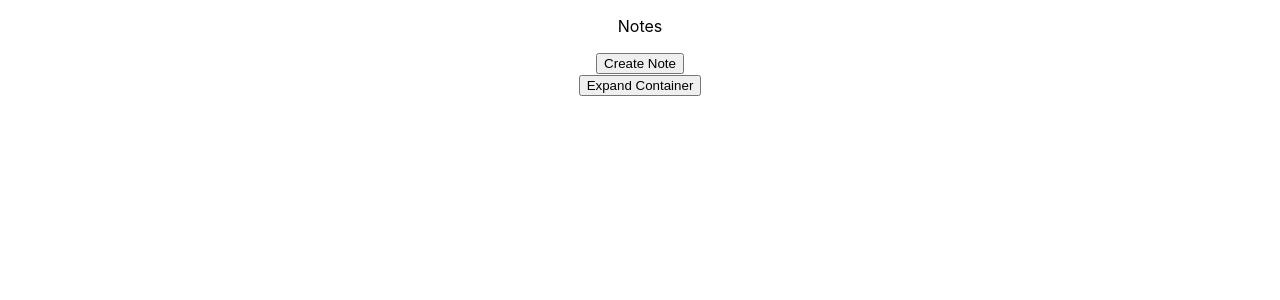
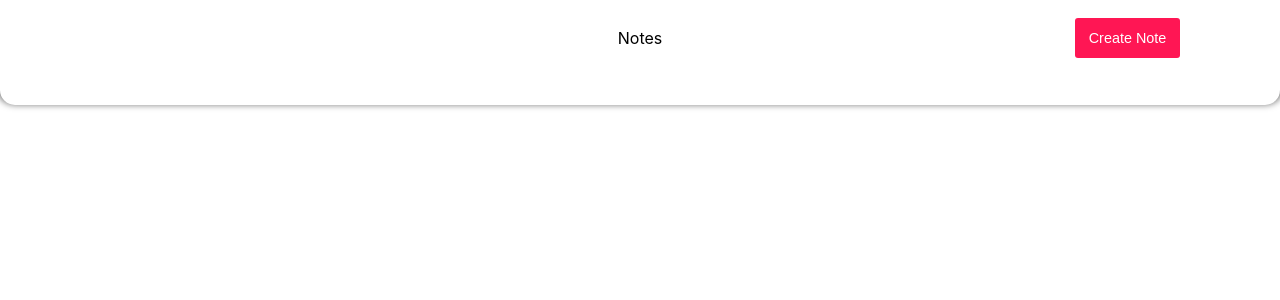
Before and after one commit to Flakari/notes, a React (Create React App) app: page / in a window 1280 px wide. Shown: the top 300 px of the page. Built offline with nearby package versions, Linux system fonts and the light colour scheme.

Commit message:
Added stylings to header and notes container

```diff
--- a/src/App.tsx
+++ b/src/App.tsx
@@ -1,6 +1,7 @@
 import './App.css';
 import Header from './components/Header/Header';
 import EditorContainer from './containers/EditorContainer/EditorContainer';
+import NotesContainer from './components/NotesContainer/NotesContainer';
 
 import { connect } from 'react-redux';
 
@@ -13,6 +14,7 @@ function App(props: PropTypes) {
 	return (
 		<div className="App">
 			<Header />
+			<NotesContainer />
 			{(props.showEditor && props.currentNoteId !== '') && <EditorContainer key={props.currentNoteId} id={props.currentNoteId} />}
 		</div>
 	);
--- a/src/components/Header/Header.module.css
+++ b/src/components/Header/Header.module.css
@@ -1,3 +1,31 @@
 #MainHeader {
+    background-color: white;
     height: 75px;
+    width: 100%;
+    position: fixed;
+    top: 0;
+    display: flex;
+    align-items: center;
+    z-index: 11;
 }
+
+#MainHeader > p {
+    margin: 0 auto;
+}
+
+#CreateNote {
+    position: absolute;
+    background-color: #ff1654;
+    color: white;
+    font-size: 0.9em;
+    border: none;
+    border-radius: 3px;
+    cursor: pointer;
+    height: 40px;
+    width: 105px;
+    right: 100px;
+}
+
+#CreateNote:hover {
+    background-color: #dd003b;
+}
--- a/src/components/Header/Header.tsx
+++ b/src/components/Header/Header.tsx
@@ -3,7 +3,6 @@ import { State } from '../../store/reducer';
 import { useDispatch, useSelector } from 'react-redux';
 
 import NoteTitle from '../../containers/NoteTitle/NoteTitle'
-import NotesContainer from '../NotesContainer/NotesContainer';
 
 export const Header = () => {
     const currentNoteId = useSelector((state: State) => state.currentNoteId);
@@ -16,8 +15,7 @@ export const Header = () => {
     return (
         <header id={classes.MainHeader}>
             {currentNoteId !== '' ? <NoteTitle key={currentNoteId} /> : <p>Notes</p>}
-            <button onClick={clickHandler}>Create Note</button>
-            <NotesContainer />
+            <button id={classes.CreateNote} onClick={clickHandler}>Create Note</button>
         </header>
     );
 };
--- a/src/components/NotesContainer/NotesContainer.module.css
+++ b/src/components/NotesContainer/NotesContainer.module.css
@@ -3,12 +3,29 @@
     margin-left: 10px;
 }
 
-.noteContainer {
+#MenuToggle {
+    cursor: pointer;
+    width: 100%;
+    height: 30px;
+    background-color: white;
+    border-radius: 0 0 15px 15px;
+    top: 75px;
+    position: fixed;
+    z-index: 10;
+    box-shadow: 0px -4px 6px 4px #00000080;
+}
+
+#MenuToggle:hover {
+    background-color: #f3f3f3;
+}
+
+.NoteContainer {
     width: 100%;
     position: absolute;
     z-index: 10;
     height: 300px;
     background-color: grey;
+    top: 150px
 }
 
 .expanded {
--- a/src/components/NotesContainer/NotesContainer.tsx
+++ b/src/components/NotesContainer/NotesContainer.tsx
@@ -25,9 +25,8 @@ const NotesContainer = (props: PropTypes) => {
     };
 
     return (
-        <div>
-            <button onClick={containerToggle}>Expand Container</button>
-            <div className={[classes.noteContainer, showFull ? classes.expanded : classes.collapsed].join(' ')}>
+        <div id={classes.MenuContainer}>
+            <div className={[classes.NoteContainer, showFull ? classes.expanded : classes.collapsed].join(' ')}>
                 <ul>
                     {props.notes.filter(item => item.id !== props.currentNoteId).map(item => {
                         return (
@@ -39,6 +38,7 @@ const NotesContainer = (props: PropTypes) => {
                     })}
                 </ul>
             </div>
+            <div id={classes.MenuToggle} onClick={containerToggle} aria-label={!showFull ? 'Expand Menu' : 'Collapse Menu'}></div>
         </div>
     );
 };
--- a/src/containers/EditorContainer/EditorContainer.module.css
+++ b/src/containers/EditorContainer/EditorContainer.module.css
@@ -2,11 +2,11 @@
     box-sizing: border-box;
     background: white;
     border: 1px solid black;
-    width: 80%;
+    width: 70%;
     margin: 0 auto;
     padding: 20px;
 }
 
 #MainContainer {
-    margin-top: 40px;
+    margin-top: 120px;
 }
--- a/src/containers/NoteTitle/NoteTitle.module.css
+++ b/src/containers/NoteTitle/NoteTitle.module.css
@@ -1,8 +1,10 @@
 #TitleInput {
     font-size: 2em;
-    text-align: center;
     border: none;
     display: block;
+}
+
+#TitleInputContainer {
+    width: 70%;
     margin: 0 auto;
-    margin-bottom: 15px;
 }
--- a/src/containers/NoteTitle/NoteTitle.tsx
+++ b/src/containers/NoteTitle/NoteTitle.tsx
@@ -16,7 +16,9 @@ const NoteTitle = () => {
     };
 
     return (
-        <input id={classes.TitleInput} type="text" value={titleValue} onChange={titleChangeHandler} placeholder='Untitled' />
+        <div id={classes.TitleInputContainer}>
+            <input id={classes.TitleInput} type="text" value={titleValue} onChange={titleChangeHandler} placeholder='Untitled' />
+        </div>
     );
 };
 
```
